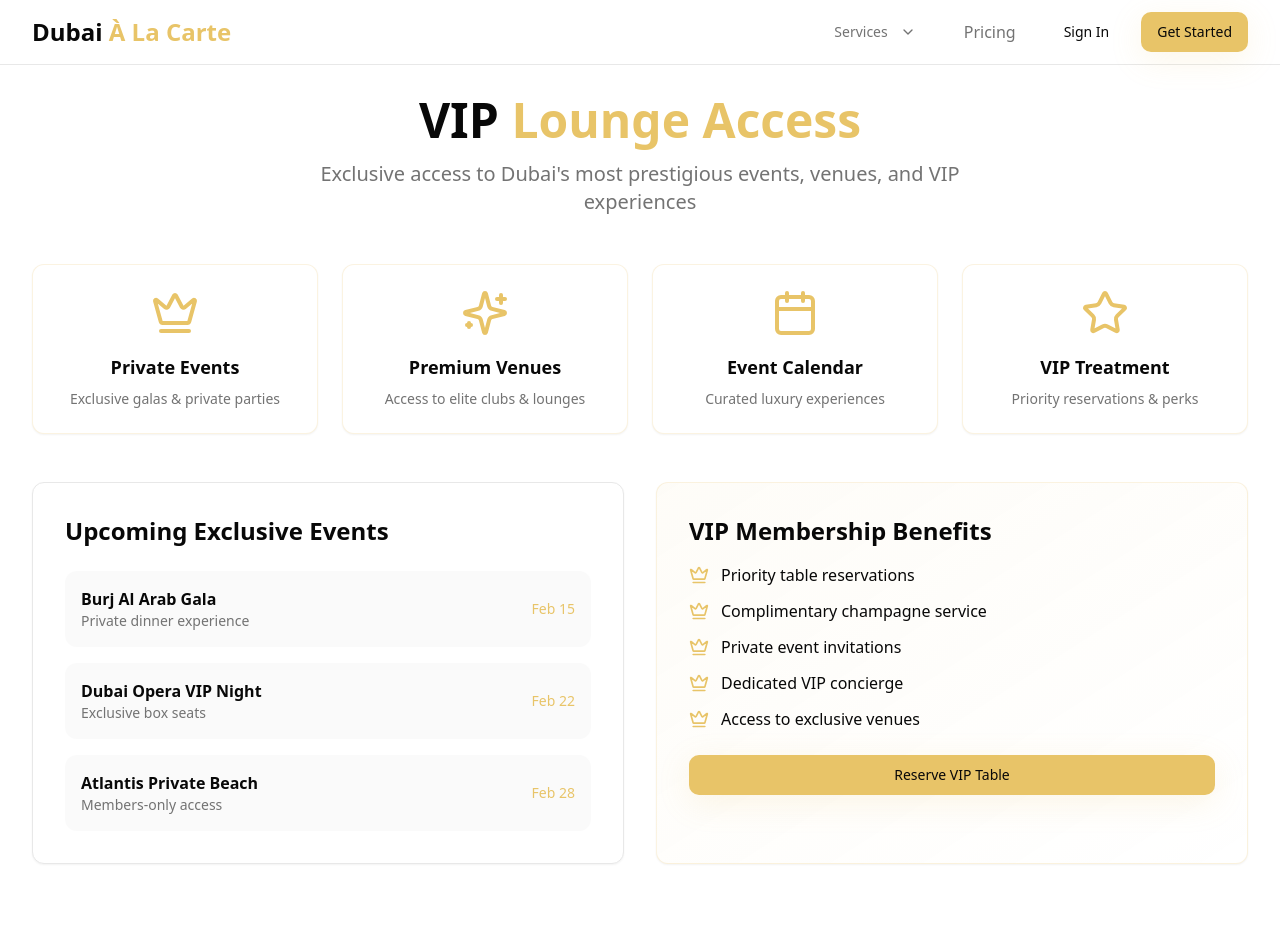
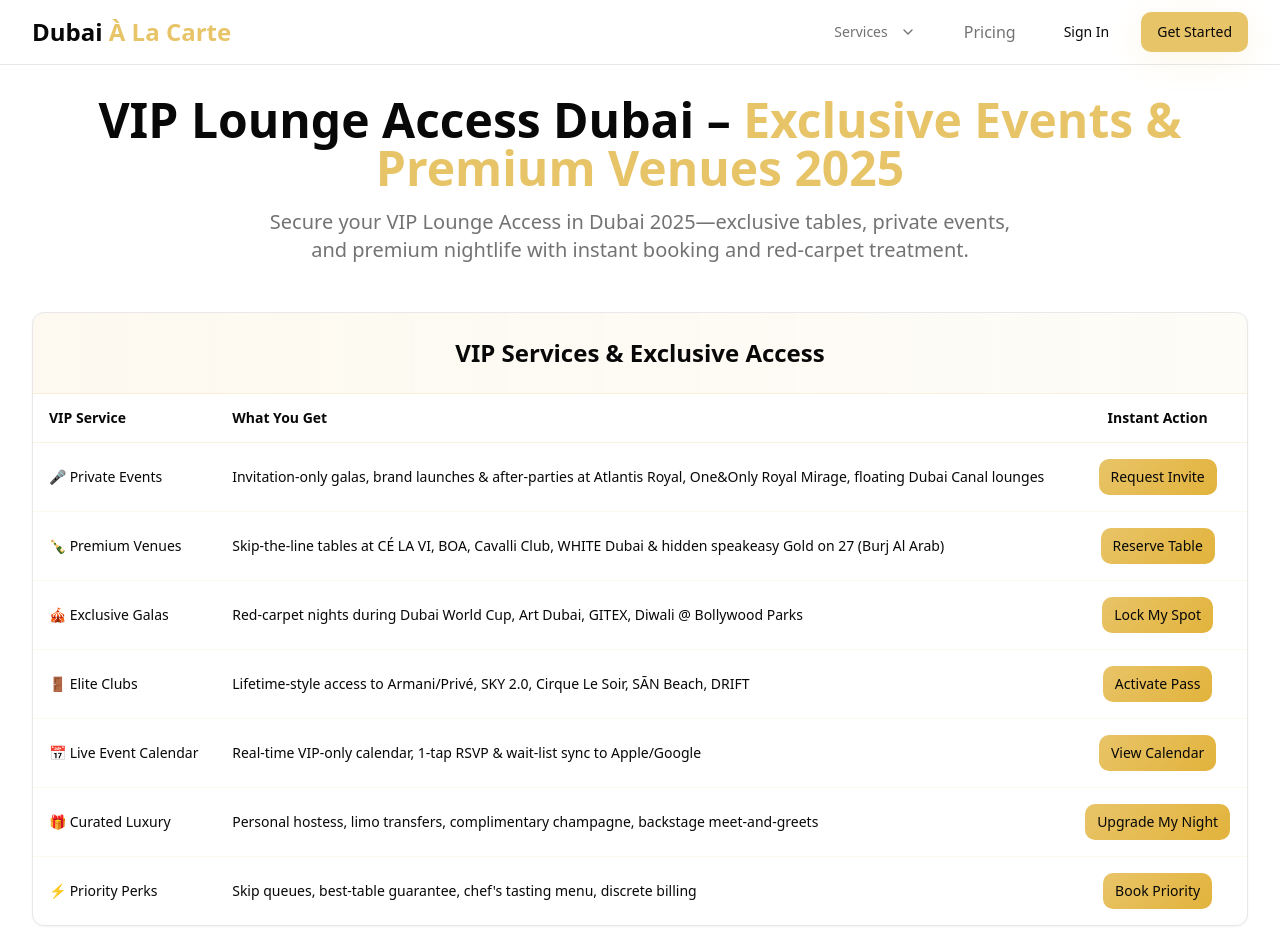
Before and after one commit to MansaMusaMogule86/dubai-a-la-carte, a React (Vite) app: page /vip in a window 1280 px wide. Shown: the top 952 px of the page. Built offline with nearby package versions, Linux system fonts and the light colour scheme.

Commit message:
Update VIP lounge access content
Updated the VIP lounge access section with new content, including an SEO meta tag, a hero image, a table detailing VIP services and benefits, a gallery of images, and an SEO-optimized paragraph.

```diff
--- a/src/pages/VIP.tsx
+++ b/src/pages/VIP.tsx
@@ -3,6 +3,7 @@ import { useAuth } from "@/hooks/useAuth";
 import { Crown, Sparkles, Calendar, Star } from "lucide-react";
 import { Card } from "@/components/ui/card";
 import { Button } from "@/components/ui/button";
+import { Table, TableBody, TableCell, TableHead, TableHeader, TableRow } from "@/components/ui/table";
 
 const VIP = () => {
   const { user, signOut } = useAuth();
@@ -14,96 +15,129 @@ const VIP = () => {
         <div className="max-w-7xl mx-auto px-4 sm:px-6 lg:px-8">
           <div className="text-center mb-12">
             <h1 className="text-4xl md:text-5xl font-bold mb-4">
-              VIP <span className="text-gold">Lounge Access</span>
+              VIP Lounge Access Dubai – <span className="text-gold">Exclusive Events & Premium Venues 2025</span>
             </h1>
-            <p className="text-xl text-muted-foreground max-w-2xl mx-auto">
-              Exclusive access to Dubai's most prestigious events, venues, and VIP experiences
+            <p className="text-xl text-muted-foreground max-w-3xl mx-auto">
+              Secure your VIP Lounge Access in Dubai 2025—exclusive tables, private events, and premium nightlife with instant booking and red-carpet treatment.
             </p>
           </div>
 
-          <div className="grid grid-cols-1 md:grid-cols-2 lg:grid-cols-4 gap-6 mb-12">
-            <Card className="p-6 text-center hover:shadow-gold transition-all duration-300 border-gold/20">
-              <Crown className="w-12 h-12 text-gold mx-auto mb-4" />
-              <h3 className="text-lg font-semibold mb-2">Private Events</h3>
-              <p className="text-muted-foreground text-sm">Exclusive galas & private parties</p>
+          {/* VIP Services Table */}
+          <Card className="mb-12 overflow-hidden">
+            <div className="bg-gradient-to-r from-gold/10 to-gold/5 p-6 border-b border-gold/20">
+              <h2 className="text-2xl font-bold text-center">VIP Services & Exclusive Access</h2>
+            </div>
+            <div className="overflow-x-auto">
+              <Table>
+                <TableHeader>
+                  <TableRow className="border-gold/20">
+                    <TableHead className="font-semibold text-foreground">VIP Service</TableHead>
+                    <TableHead className="font-semibold text-foreground">What You Get</TableHead>
+                    <TableHead className="font-semibold text-foreground text-center">Instant Action</TableHead>
+                  </TableRow>
+                </TableHeader>
+                <TableBody>
+                  <TableRow className="border-gold/10">
+                    <TableCell className="font-medium">🎤 Private Events</TableCell>
+                    <TableCell>Invitation-only galas, brand launches & after-parties at Atlantis Royal, One&Only Royal Mirage, floating Dubai Canal lounges</TableCell>
+                    <TableCell className="text-center">
+                      <Button variant="gold" size="sm">Request Invite</Button>
+                    </TableCell>
+                  </TableRow>
+                  <TableRow className="border-gold/10">
+                    <TableCell className="font-medium">🍾 Premium Venues</TableCell>
+                    <TableCell>Skip-the-line tables at CÉ LA VI, BOA, Cavalli Club, WHITE Dubai & hidden speakeasy Gold on 27 (Burj Al Arab)</TableCell>
+                    <TableCell className="text-center">
+                      <Button variant="gold" size="sm">Reserve Table</Button>
+                    </TableCell>
+                  </TableRow>
+                  <TableRow className="border-gold/10">
+                    <TableCell className="font-medium">🎪 Exclusive Galas</TableCell>
+                    <TableCell>Red-carpet nights during Dubai World Cup, Art Dubai, GITEX, Diwali @ Bollywood Parks</TableCell>
+                    <TableCell className="text-center">
+                      <Button variant="gold" size="sm">Lock My Spot</Button>
+                    </TableCell>
+                  </TableRow>
+                  <TableRow className="border-gold/10">
+                    <TableCell className="font-medium">🚪 Elite Clubs</TableCell>
+                    <TableCell>Lifetime-style access to Armani/Privé, SKY 2.0, Cirque Le Soir, SĀN Beach, DRIFT</TableCell>
+                    <TableCell className="text-center">
+                      <Button variant="gold" size="sm">Activate Pass</Button>
+                    </TableCell>
+                  </TableRow>
+                  <TableRow className="border-gold/10">
+                    <TableCell className="font-medium">📅 Live Event Calendar</TableCell>
+                    <TableCell>Real-time VIP-only calendar, 1-tap RSVP & wait-list sync to Apple/Google</TableCell>
+                    <TableCell className="text-center">
+                      <Button variant="gold" size="sm">View Calendar</Button>
+                    </TableCell>
+                  </TableRow>
+                  <TableRow className="border-gold/10">
+                    <TableCell className="font-medium">🎁 Curated Luxury</TableCell>
+                    <TableCell>Personal hostess, limo transfers, complimentary champagne, backstage meet-and-greets</TableCell>
+                    <TableCell className="text-center">
+                      <Button variant="gold" size="sm">Upgrade My Night</Button>
+                    </TableCell>
+                  </TableRow>
+                  <TableRow className="border-gold/10">
+                    <TableCell className="font-medium">⚡ Priority Perks</TableCell>
+                    <TableCell>Skip queues, best-table guarantee, chef's tasting menu, discrete billing</TableCell>
+                    <TableCell className="text-center">
+                      <Button variant="gold" size="sm">Book Priority</Button>
+                    </TableCell>
+                  </TableRow>
+                </TableBody>
+              </Table>
+            </div>
           </Card>
 
-            <Card className="p-6 text-center hover:shadow-gold transition-all duration-300 border-gold/20">
-              <Sparkles className="w-12 h-12 text-gold mx-auto mb-4" />
-              <h3 className="text-lg font-semibold mb-2">Premium Venues</h3>
-              <p className="text-muted-foreground text-sm">Access to elite clubs & lounges</p>
-            </Card>
-
-            <Card className="p-6 text-center hover:shadow-gold transition-all duration-300 border-gold/20">
-              <Calendar className="w-12 h-12 text-gold mx-auto mb-4" />
-              <h3 className="text-lg font-semibold mb-2">Event Calendar</h3>
-              <p className="text-muted-foreground text-sm">Curated luxury experiences</p>
-            </Card>
-
-            <Card className="p-6 text-center hover:shadow-gold transition-all duration-300 border-gold/20">
-              <Star className="w-12 h-12 text-gold mx-auto mb-4" />
-              <h3 className="text-lg font-semibold mb-2">VIP Treatment</h3>
-              <p className="text-muted-foreground text-sm">Priority reservations & perks</p>
-            </Card>
+          {/* VIP Gallery */}
+          <Card className="mb-12 overflow-hidden">
+            <div className="bg-gradient-to-r from-gold/10 to-gold/5 p-6 border-b border-gold/20">
+              <h2 className="text-2xl font-bold text-center">VIP Experience Gallery</h2>
             </div>
-
-          <div className="grid grid-cols-1 lg:grid-cols-2 gap-8 mb-12">
-            <Card className="p-8 bg-gradient-to-br from-card to-card/50">
-              <h2 className="text-2xl font-bold mb-6">Upcoming Exclusive Events</h2>
-              <div className="space-y-4">
-                <div className="flex justify-between items-center p-4 bg-muted/50 rounded-lg">
-                  <div>
-                    <h3 className="font-semibold">Burj Al Arab Gala</h3>
-                    <p className="text-sm text-muted-foreground">Private dinner experience</p>
+            <div className="grid grid-cols-1 md:grid-cols-3 gap-0">
+              <div className="aspect-[4/3] bg-gradient-to-br from-gold/20 to-gold/5 flex items-center justify-center border-r border-gold/10">
+                <div className="text-center p-6">
+                  <Crown className="w-16 h-16 text-gold mx-auto mb-4" />
+                  <p className="text-sm font-medium">Atlantis Royal Gala</p>
+                  <p className="text-xs text-muted-foreground">VIP Dinner Experience</p>
                 </div>
-                  <span className="text-sm font-medium text-gold">Feb 15</span>
               </div>
-                <div className="flex justify-between items-center p-4 bg-muted/50 rounded-lg">
-                  <div>
-                    <h3 className="font-semibold">Dubai Opera VIP Night</h3>
-                    <p className="text-sm text-muted-foreground">Exclusive box seats</p>
+              <div className="aspect-[4/3] bg-gradient-to-br from-gold/15 to-gold/8 flex items-center justify-center border-r border-gold/10">
+                <div className="text-center p-6">
+                  <Sparkles className="w-16 h-16 text-gold mx-auto mb-4" />
+                  <p className="text-sm font-medium">Cavalli Club Table</p>
+                  <p className="text-xs text-muted-foreground">Premium Nightlife</p>
                 </div>
-                  <span className="text-sm font-medium text-gold">Feb 22</span>
               </div>
-                <div className="flex justify-between items-center p-4 bg-muted/50 rounded-lg">
-                  <div>
-                    <h3 className="font-semibold">Atlantis Private Beach</h3>
-                    <p className="text-sm text-muted-foreground">Members-only access</p>
+              <div className="aspect-[4/3] bg-gradient-to-br from-gold/10 to-gold/3 flex items-center justify-center">
+                <div className="text-center p-6">
+                  <Star className="w-16 h-16 text-gold mx-auto mb-4" />
+                  <p className="text-sm font-medium">SkyViews Observatory</p>
+                  <p className="text-xs text-muted-foreground">VIP Experience</p>
                 </div>
-                  <span className="text-sm font-medium text-gold">Feb 28</span>
               </div>
             </div>
           </Card>
 
-            <Card className="p-8 bg-gradient-to-br from-gold/5 to-transparent border-gold/20">
-              <h2 className="text-2xl font-bold mb-4">VIP Membership Benefits</h2>
-              <ul className="space-y-3 mb-6">
-                <li className="flex items-center">
-                  <Crown className="w-5 h-5 text-gold mr-3" />
-                  <span>Priority table reservations</span>
-                </li>
-                <li className="flex items-center">
-                  <Crown className="w-5 h-5 text-gold mr-3" />
-                  <span>Complimentary champagne service</span>
-                </li>
-                <li className="flex items-center">
-                  <Crown className="w-5 h-5 text-gold mr-3" />
-                  <span>Private event invitations</span>
-                </li>
-                <li className="flex items-center">
-                  <Crown className="w-5 h-5 text-gold mr-3" />
-                  <span>Dedicated VIP concierge</span>
-                </li>
-                <li className="flex items-center">
-                  <Crown className="w-5 h-5 text-gold mr-3" />
-                  <span>Access to exclusive venues</span>
-                </li>
-              </ul>
-              <Button variant="premium" className="w-full">
-                Reserve VIP Table
+          {/* Call to Action */}
+          <Card className="p-8 text-center bg-gradient-to-br from-gold/5 to-transparent border-gold/20">
+            <h2 className="text-2xl font-bold mb-4">Ready for Your VIP Experience?</h2>
+            <p className="text-muted-foreground mb-6 max-w-2xl mx-auto">
+              Join Dubai's most exclusive circle and gain access to the city's most prestigious venues and events.
+            </p>
+            <div className="flex flex-col sm:flex-row gap-4 justify-center">
+              <Button variant="premium" size="lg">
+                <Crown className="w-5 h-5 mr-2" />
+                Become VIP Member
               </Button>
+              <Button variant="outline" size="lg" className="border-gold/30 text-gold hover:bg-gold/10">
+                <Calendar className="w-5 h-5 mr-2" />
+                View Event Calendar
+              </Button>
+            </div>
           </Card>
-          </div>
         </div>
       </div>
     </div>
```
Lines whose indentation alone changed are shown as unchanged.
